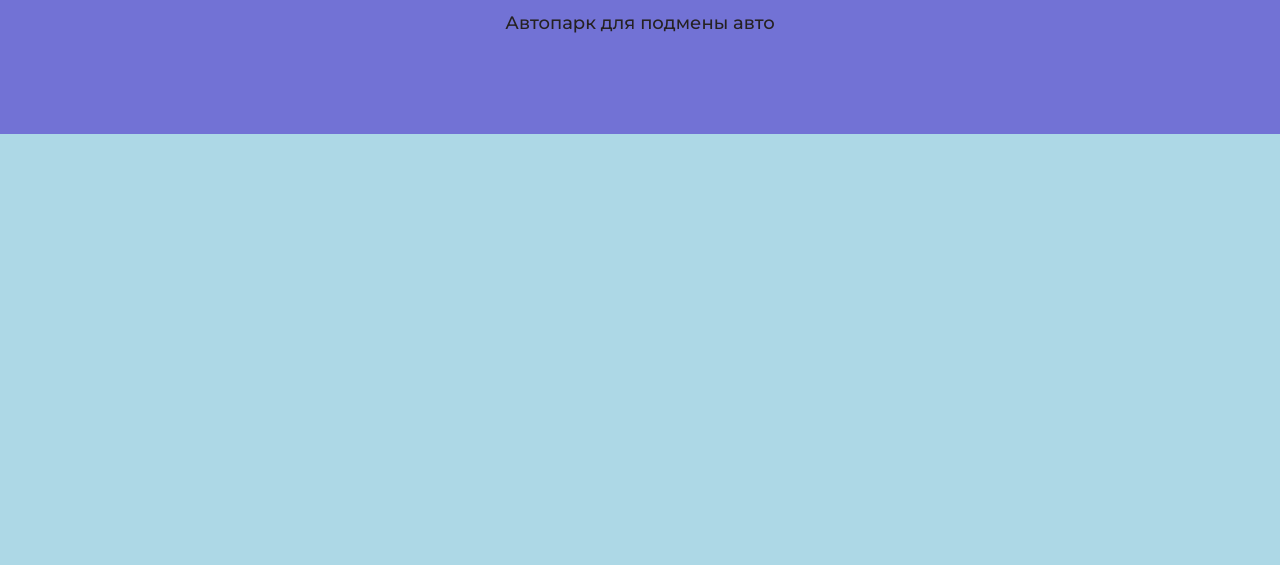
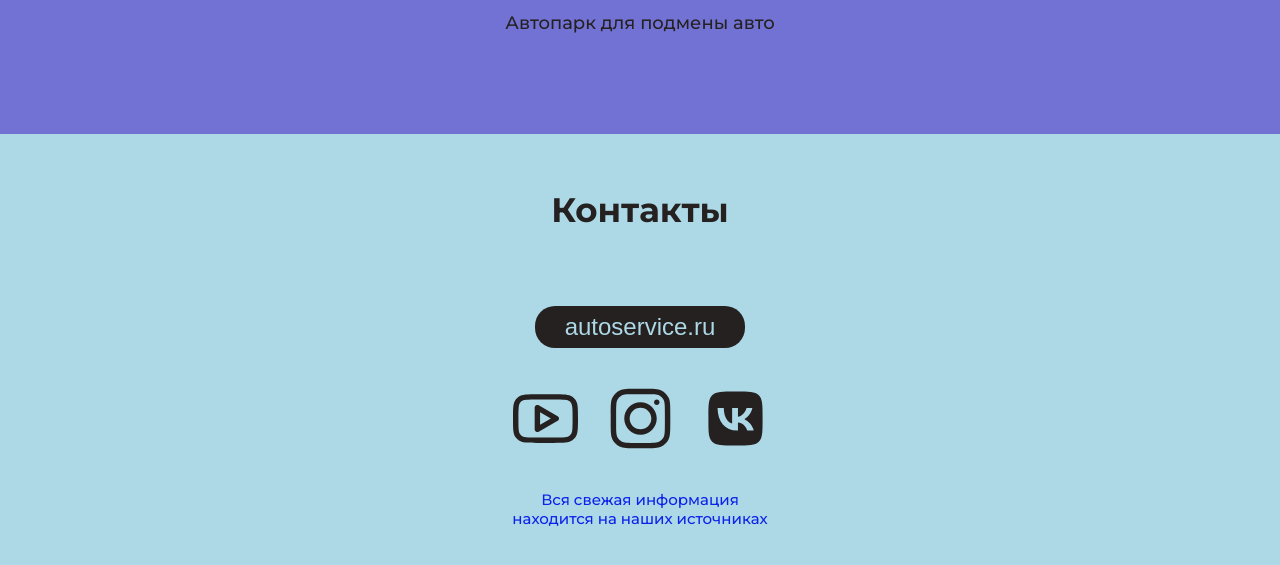
Before and after one commit to NekitMir/autoservice, a plain HTML site: page index.html in a window 1280 px wide. Shown: the part 4136-4701 px from the top of the page. Before the commit the page ends 4270 px from the top, so only its background shows below. Drawn offline with Linux system fonts and the light colour scheme.

Commit message:
footer and contacts section

```diff
--- a/index.css
+++ b/index.css
@@ -5,3 +5,4 @@
 @import url(styles/teo.css);
 @import url(styles/mechanics.css);
 @import url(styles/finish.css);
+@import url(styles/contacts.css);
--- a/index.html
+++ b/index.html
@@ -28,7 +28,7 @@
             <a href="#service-id" class="nav-link" aria-label="link to price">Сервис</a>
           </li>
           <li>
-            <a href="#" class="nav-link" aria-label="link to contacts">Контакты</a>
+            <a href="#contact-id" class="nav-link" aria-label="link to contacts">Контакты</a>
           </li>
         </ul>
       </nav>
@@ -79,8 +79,33 @@
     </section>
   </main>
 
-  <footer>
+  <footer class="contacts" aria-label="contacts section" id="contact-id">
+    <div class="container">
+      <h2 class="contact-title" aria-label="contact title">Контакты</h2>
+      <button class="contact-btn">
+        <a href="https://autoservice.ru" class="button-link" target="_blank">autoservice.ru</a>
+      </button>
 
+    <address class="socials" aria-label="socials icon">
+      <a href="https://youtube.com" target="_blank" aria-label="link to youtube">
+        <svg class="social-icon" aria-label="youtube icon">
+          <use href="assets/sprites.svg#youtube-icon"</use>
+        </svg>
+      </a>
+      <a href="https://instagram.com" target="_blank" aria-label="link to instagram">
+        <svg class="social-icon" aria-label="instagram icon">
+          <use href="assets/sprites.svg#instagram-icon"</use>
+        </svg>
+      </a>
+      <a href="https://vk.ru" target="_blank" aria-label="link to vk">
+        <svg class="social-icon" aria-label="vk icon">
+          <use href="assets/sprites.svg#vk-icon"</use>
+        </svg>
+      </a>
+    </address>
+
+      <p class="contacts-info" aria-label="contacts info">Вся свежая информация находится на наших источниках</p>
+    </div>
   </footer>
 </body>
 </html>
--- /dev/null
+++ b/styles/contacts.css
@@ -0,0 +1,69 @@
+.contacts {
+  text-align: center;
+  padding: 55px 20px 63px;
+}
+
+.contact-title {
+  font-size: 34px;
+  font-weight: 700;
+  color: var(--font-color-gray);
+}
+
+.contact-btn {
+  width: 210px;
+  height: 42px;
+  background-color: var(--font-color-gray);
+  border-radius: 20px;
+  border: none;
+  outline: none;
+  margin: 75px 0 38px;
+}
+
+.contact-btn:hover {
+  opacity: 0.7;
+}
+
+.button-link {
+  font-size: 24px;
+  font-weight: 500;
+  color: var(--bg-main);
+}
+
+.socials {
+  display: flex;
+  justify-content: center;
+  align-items: center;
+  gap: 30px;
+  margin: 0 auto;
+}
+
+.social-icon {
+  width: 65px;
+  height: 65px;
+  fill: var(--font-color-gray);
+}
+
+.social-icon:hover {
+  fill: whitesmoke;
+}
+
+.contacts-info {
+  width: 260px;
+  margin: 35px auto 0;
+  color: var(--color-main-blue);
+  font-size: 15px;
+  font-weight: 500;
+}
+
+@media (max-width: 480px) {
+  .socials {
+    gap: 20px ;
+  }
+  .social-icon {
+    width: 55px;
+    height: 55px;
+  }
+  .contacts-info {
+    font-size: 14px;
+  }
+}
```
Also changed, not shown: assets/sprites.svg (added).
